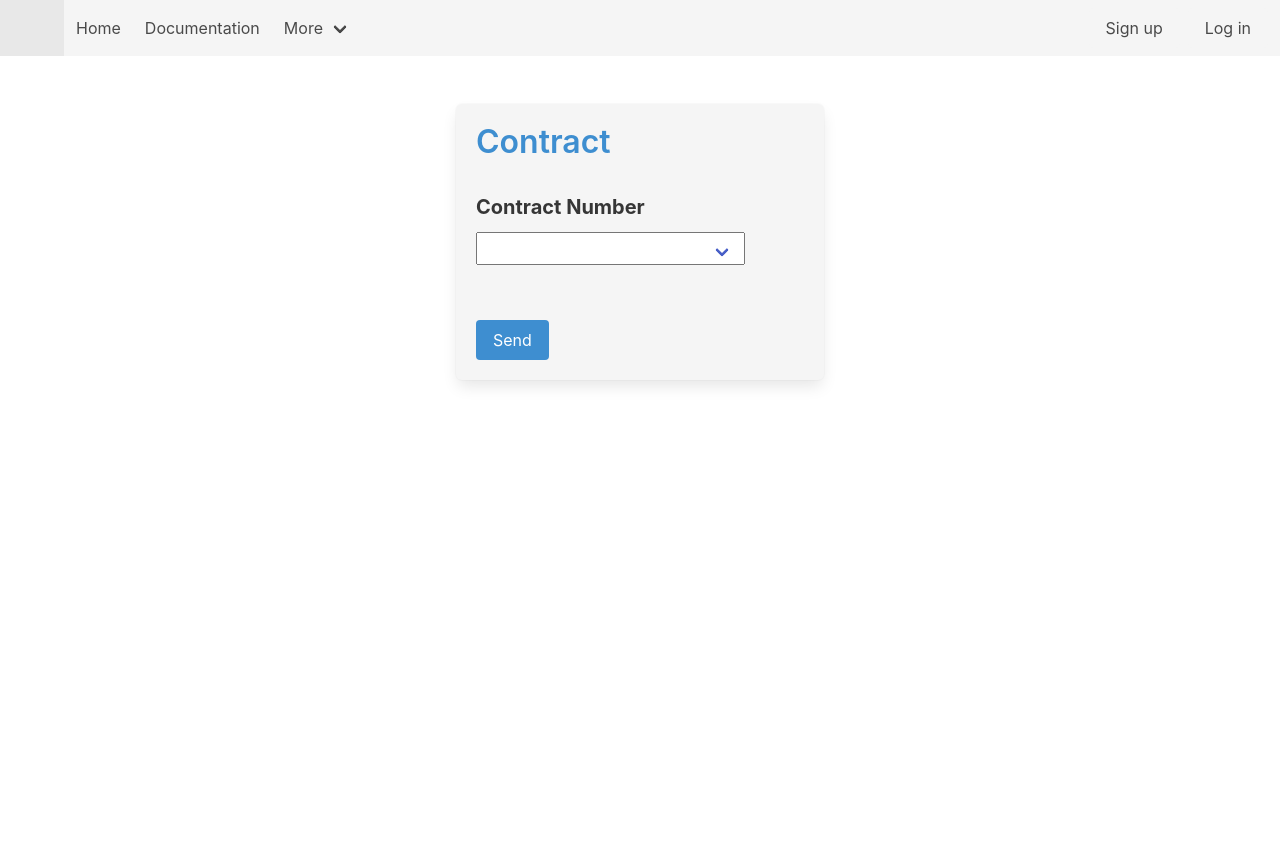
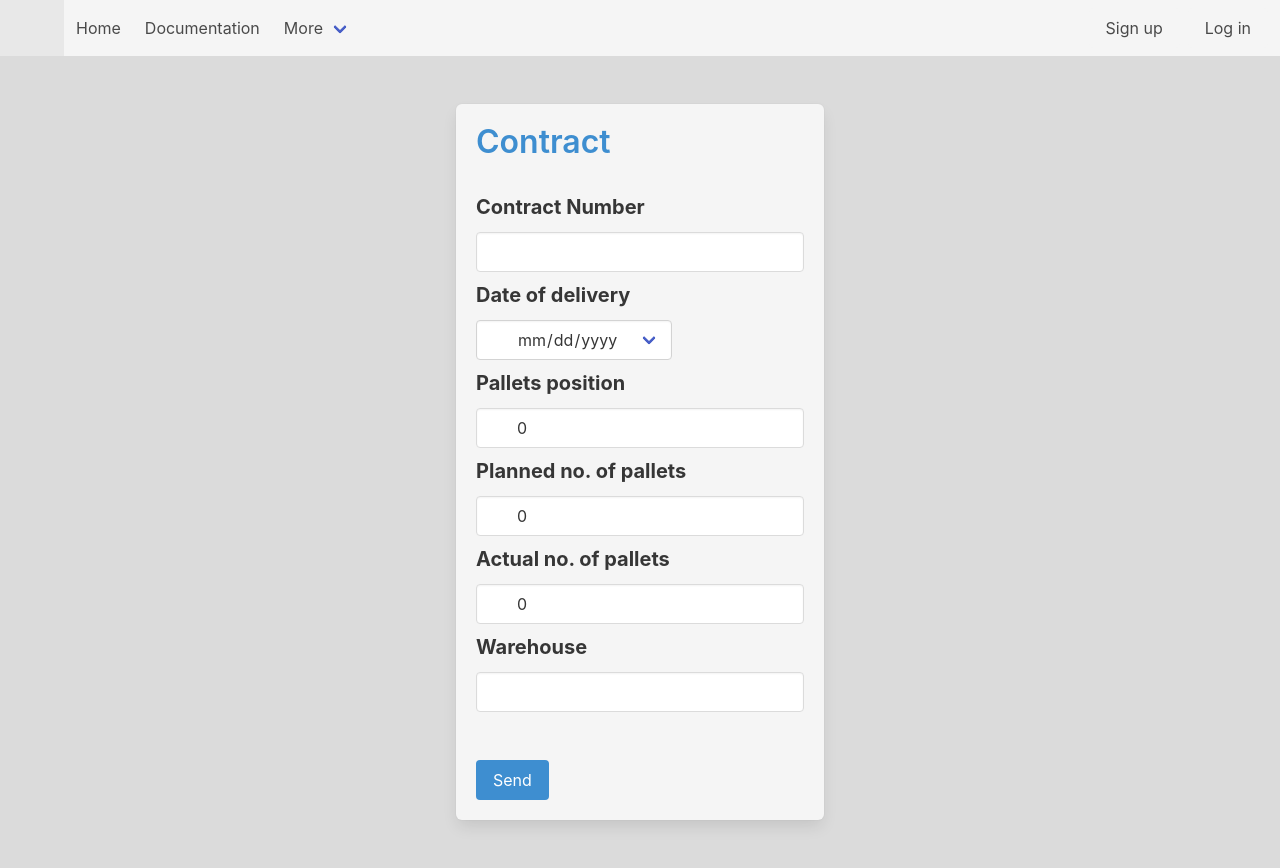
Before and after one commit to Slawomir-Kwiatkowski/flask-contracts, a Flask app: template flask_contracts/contracts/templates/contracts/contract.html in a window 1280 px wide. Before the commit the page ends 386 px from the top, so only its background shows below. Run offline with Flask 2, Linux system fonts and the light colour scheme; tables that the repository leaves empty hold one stand-in row (values such as "Sample post"); the template is opened without the code that fills it: values that come from a table or form of the project are taken from there, most other values are stand-ins (such as "Sample title", 1, 10 or a date in 2020).

Commit message:
Added Contract form and Customers form

```diff
--- a/flask_contracts/auth/forms.py
+++ b/flask_contracts/auth/forms.py
@@ -16,8 +16,6 @@ class UserLoginForm(FlaskForm):
 
 
 class UserRegisterForm(UserLoginForm):
-#     date_reg = DateField('Date', validators=[DataRequired()])
-#     contractorsID = SelectField('Contractors', coerce=int)
     email = EmailField('Email',
             validators=[DataRequired(), Email()],
             description='Enter your email')
--- a/flask_contracts/auth/templates/auth/registration.html
+++ b/flask_contracts/auth/templates/auth/registration.html
@@ -19,9 +19,9 @@
                                 <i class="fas fa-user-tag"></i>
                             </span>
                             {% if form.role.errors %}
-                                {{ form.username(class="input has-icon-left is-danger") }}
+                                {{ form.role(class="input has-icon-left is-danger") }}
                                 <div class="help is-danger">
-                                    {% for error in form.username.errors %}
+                                    {% for error in form.role.errors %}
                                         {{ error }}
                                     {% endfor %}
                                 </div>
--- a/flask_contracts/contracts/forms.py
+++ b/flask_contracts/contracts/forms.py
@@ -1,17 +1,21 @@
 from flask_wtf import FlaskForm
 from wtforms import StringField, SubmitField, SelectField, IntegerField
-from wtforms.fields.html5 import DateField
+from wtforms.fields.html5 import DateField, IntegerField
 from wtforms.validators import DataRequired, Length
 from flask_contracts.contracts.models import Contract
 
 class ContractForm(FlaskForm):
     contract_number = StringField('Contract Number',
         validators=[DataRequired(), Length(max=20)])
-    contractor = SelectField('Role',
-     choices=[('contractor', 'contractor'), ('customer', 'customer')])
     date_of_delivery = DateField('Date of delivery', validators=[DataRequired()])
-    pallets = IntegerField('No. of pallets', validators=[DataRequired()])
     pallets_position = IntegerField('Pallets position', validators=[DataRequired()])
+    pallets_planned = IntegerField('Planned no. of pallets', validators=[DataRequired()])
+    pallets_actual = IntegerField('Actual no. of pallets', validators=[DataRequired()])
     warehouse = StringField('Warehouse',
              validators=[DataRequired(), Length(min=3, max=15)])
     submit = SubmitField('Send')
+
+class CustomersForm(FlaskForm):
+    # date_reg = DateField('Date', validators=[DataRequired()])
+    customersID = SelectField('Contractors', coerce=int)
+    submit = SubmitField('Choose')
--- a/flask_contracts/contracts/templates/contracts/contract.html
+++ b/flask_contracts/contracts/templates/contracts/contract.html
@@ -14,9 +14,9 @@
                     {{ form.hidden_tag() }}
                     <div>
                         {{ form.contract_number.label(class="label is-medium pt-2") }}
-                        <div class="control select has-icons-left">
+                        <div class="control has-icons-left">
                             <span class="icon">
-                                <i class="fas fa-user-tag"></i>
+                                <i class="fas fa-pen"></i>
                             </span>
                             {% if form.contract_number.errors %}
                                 {{ form.contract_number(class="input has-icon-left is-danger") }}
@@ -26,7 +26,97 @@
                                     {% endfor %}
                                 </div>
                             {% else %}
-                                {{ form.contract_number(class="select has-icon-left pl-6 ") }}
+                                {{ form.contract_number(class="input has-icon-left") }}
+                            {% endif %}
+                        </div>
+                    </div>
+                    <div>
+                        {{ form.date_of_delivery.label(class="label is-medium pt-2") }}
+                        <div class="control select has-icons-left">
+                            <span class="icon">
+                                <i class="fas fa-pen"></i>
+                            </span>
+                            {% if form.date_of_delivery.errors %}
+                                {{ form.date_of_delivery(class="select has-icon-left is-danger") }}
+                                <div class="help is-danger">
+                                    {% for error in form.date_of_delivery.errors %}
+                                        {{ error }}
+                                    {% endfor %}
+                                </div>
+                            {% else %}
+                                {{ form.date_of_delivery(class="input has-icon-left") }}
+                            {% endif %}
+                        </div>
+                    </div>
+                    <div>
+                        {{ form.pallets_position.label(class="label is-medium pt-2") }}
+                        <div class="control has-icons-left">
+                            <span class="icon">
+                                <i class="fas fa-pen"></i>
+                            </span>
+                            {% if form.pallets_position.errors %}
+                                {{ form.pallets_position(class="input has-icon-left is-danger") }}
+                                <div class="help is-danger">
+                                    {% for error in form.pallets_position.errors %}
+                                        {{ error }}
+                                    {% endfor %}
+                                </div>
+                            {% else %}
+                                {{ form.pallets_position(class="input has-icon-left", min="0", max="99", value="0") }}
+                            {% endif %}
+                        </div>
+                    </div>
+                    <div>
+                        {{ form.pallets_planned.label(class="label is-medium pt-2") }}
+                        <div class="control has-icons-left">
+                            <span class="icon">
+                                <i class="fas fa-pen"></i>
+                            </span>
+                            {% if form.pallets_planned.errors %}
+                                {{ form.pallets_planned(class="input has-icon-left is-danger") }}
+                                <div class="help is-danger">
+                                    {% for error in form.pallets_planned.errors %}
+                                        {{ error }}
+                                    {% endfor %}
+                                </div>
+                            {% else %}
+                                {{ form.pallets_planned(class="input has-icon-left", min="0", max="99", value="0") }}
+                            {% endif %}
+                        </div>
+                    </div>
+                    <div>
+                        {{ form.pallets_actual.label(class="label is-medium pt-2") }}
+                        <div class="control has-icons-left">
+                            <span class="icon">
+                                <i class="fas fa-pen"></i>
+                            </span>
+                            {% if form.pallets_actual.errors %}
+                                {{ form.pallets_actual(class="input has-icon-left is-danger") }}
+                                <div class="help is-danger">
+                                    {% for error in form.pallets_actual.errors %}
+                                        {{ error }}
+                                    {% endfor %}
+                                </div>
+                            {% else %}
+                                {{ form.pallets_actual(class="input has-icon-left", min="0", max="99", value="0") }}
+                            {% endif %}
+                        </div>
+                    </div>
+                    <div>
+                        {{ form.warehouse.label(class="label is-medium pt-2") }}
+                        <div class="control has-icons-left">
+                            <span class="icon">
+                                <i class="fas fa-pen"></i>
+                            </span>
+                            {% if form.warehouse.errors %}
+                                {{ form.warehouse(class="input has-icon-left is-danger") }}
+                                <div class="help is-danger">
+                                    {% for error in form.warehouse.errors %}
+                                        {{ error }}
+                                    {% endfor %}
+                                </div>
+                            {% else %}
+                                {{ form.warehouse(class="input has-icon-left") }}
                             {% endif %}
                         </div>
                     </div>
--- a/flask_contracts/templates/base.html
+++ b/flask_contracts/templates/base.html
@@ -15,15 +15,16 @@
     <link rel="stylesheet" href="../static/main.css">
   </head>
   <body>
-    <nav class="navbar is-light" role="navigation" aria-label="main navigation">
+    <section class="hero is-fullheight is-light">
+      <section class="hero-head">
+        <nav class="navbar" role="navigation" aria-label="main navigation">
+
           <div class="navbar-brand">
             <a class="navbar-item" href="http://slawomirkwiatkowski.pl">
               <span class="icon ml-2 mr-2">
                 <i class="fas fa-cloud fa-2x has-text-info"></i>
               </span>
-          <!-- <img src="https://bulma.io/images/bulma-logo.png" width="112" height="28"> -->
             </a>
-
             <a role="button" class="navbar-burger" aria-label="menu" aria-expanded="false" data-target="navbarBasicExample">
               <span aria-hidden="true"></span>
               <span aria-hidden="true"></span>
@@ -99,7 +100,9 @@
             </div>
           </div>
         </nav>
-  <section class="section">
+      </section>
+
+    <section class="hero-body has-background-grey-lighter">
       <div class="container">
         {% with messages = get_flashed_messages(with_categories=true) %}
           {% if messages %}
@@ -116,5 +119,7 @@
         {% endblock %}
       </div>
     </section>
+    </section>
+
   </body>
 </html>
--- a/flask_contracts/templates/news.html
+++ b/flask_contracts/templates/news.html
@@ -1,5 +1,8 @@
 {% extends "base.html" %}
 
 {% block content %}
+
     <p>There will be some news</p>
+    <p>Please register to have full access</p>
+
 {% endblock %}
```
Also changed, not shown: flask_contracts/contracts/contracts.py (+12 -9 lines), flask_contracts/contracts/models.py (+10 -0 lines), flask_contracts/contracts/templates/contracts/customers.html (added, +25 -0 lines), flask_contracts/contracts/templates/contracts/registration.html (deleted, +0 -119 lines), flask_contracts/app.db, flask_contracts/flask_contracts.py (line endings or trailing spaces). Lines whose indentation alone changed are shown as unchanged.
